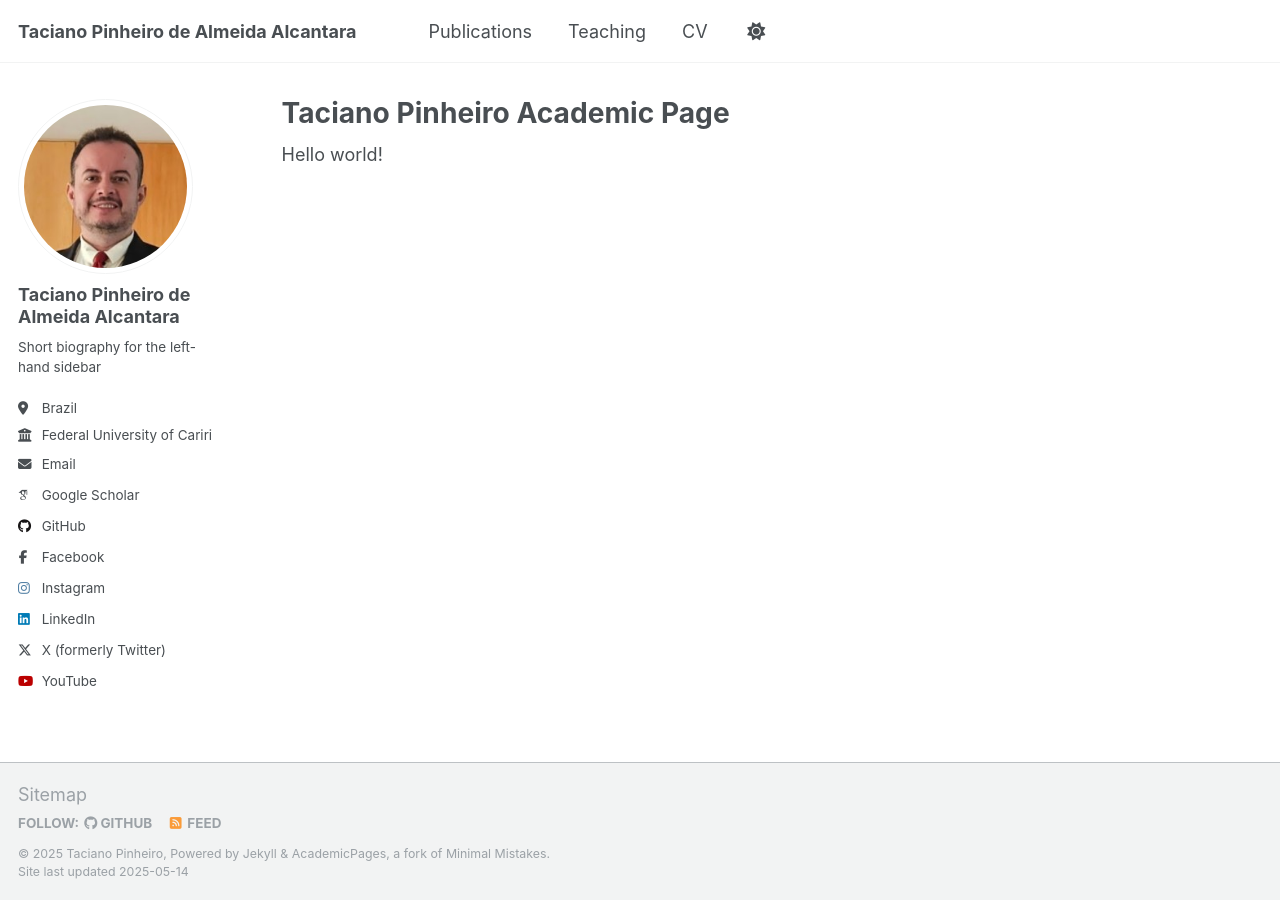
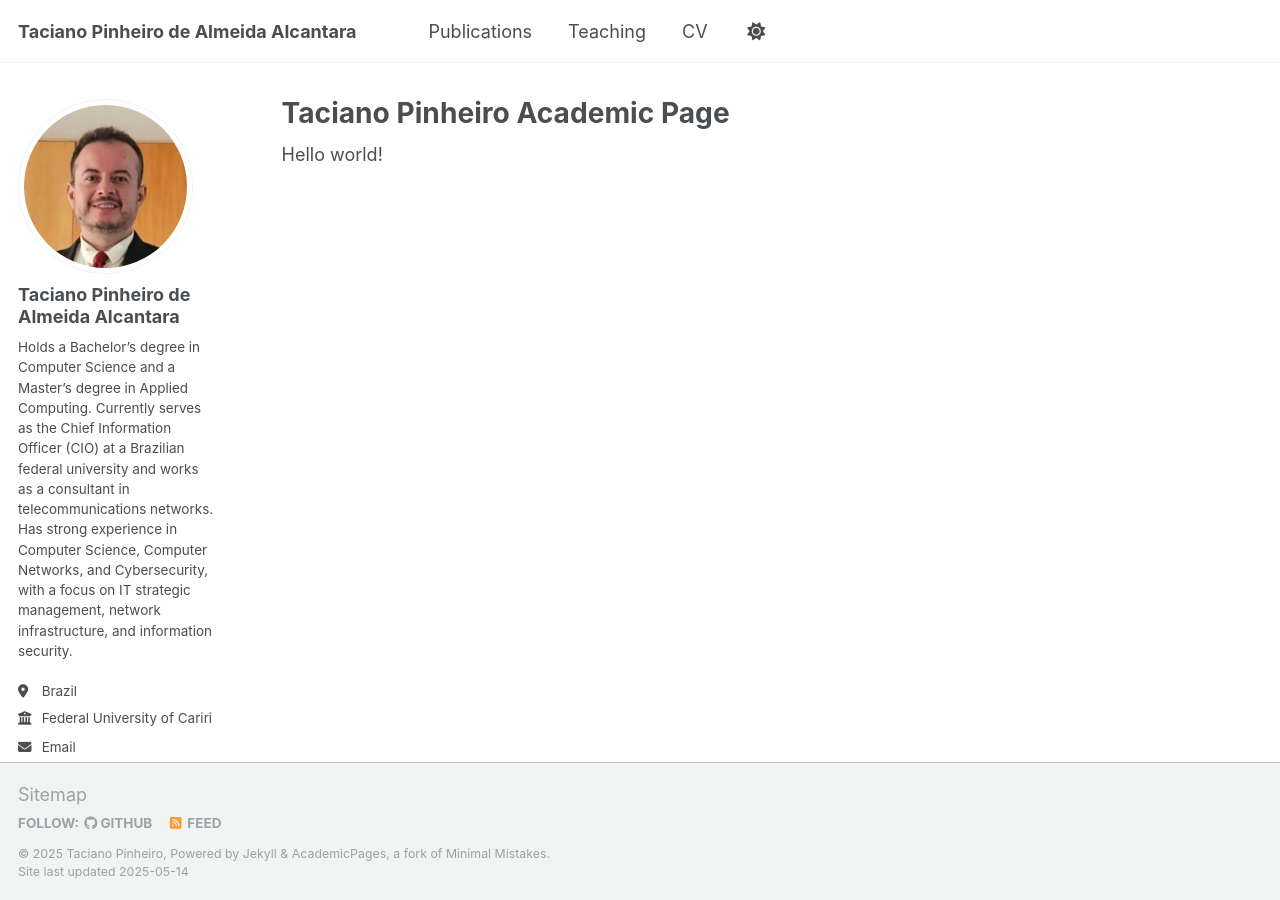
Before and after one commit to tacianopinheiro/tacianopinheiro.github.io, a Jekyll site: the page built from _pages/about.md, in a window 1280 px wide. Built offline with Jekyll 4.4.1, drawn with Linux system fonts in a browser that asks for light colours; some web fonts are replaced.

Commit message:
Update _config.yml

```diff
--- a/_config.yml
+++ b/_config.yml
@@ -25,7 +25,7 @@ author:
   avatar           : "profile.png"
   name             : "Taciano Pinheiro de Almeida Alcantara"
   pronouns         : # example: "she/her"
-  bio              : "Short biography for the left-hand sidebar"
+  bio              : "Holds a Bachelor’s degree in Computer Science and a Master’s degree in Applied Computing. Currently serves as the Chief Information Officer (CIO) at a Brazilian federal university and works as a consultant in telecommunications networks. Has strong experience in Computer Science, Computer Networks, and Cybersecurity, with a focus on IT strategic management, network infrastructure, and information security."
   location         : "Brazil"
   employer         : "Federal University of Cariri"
   uri              : # URL
```
